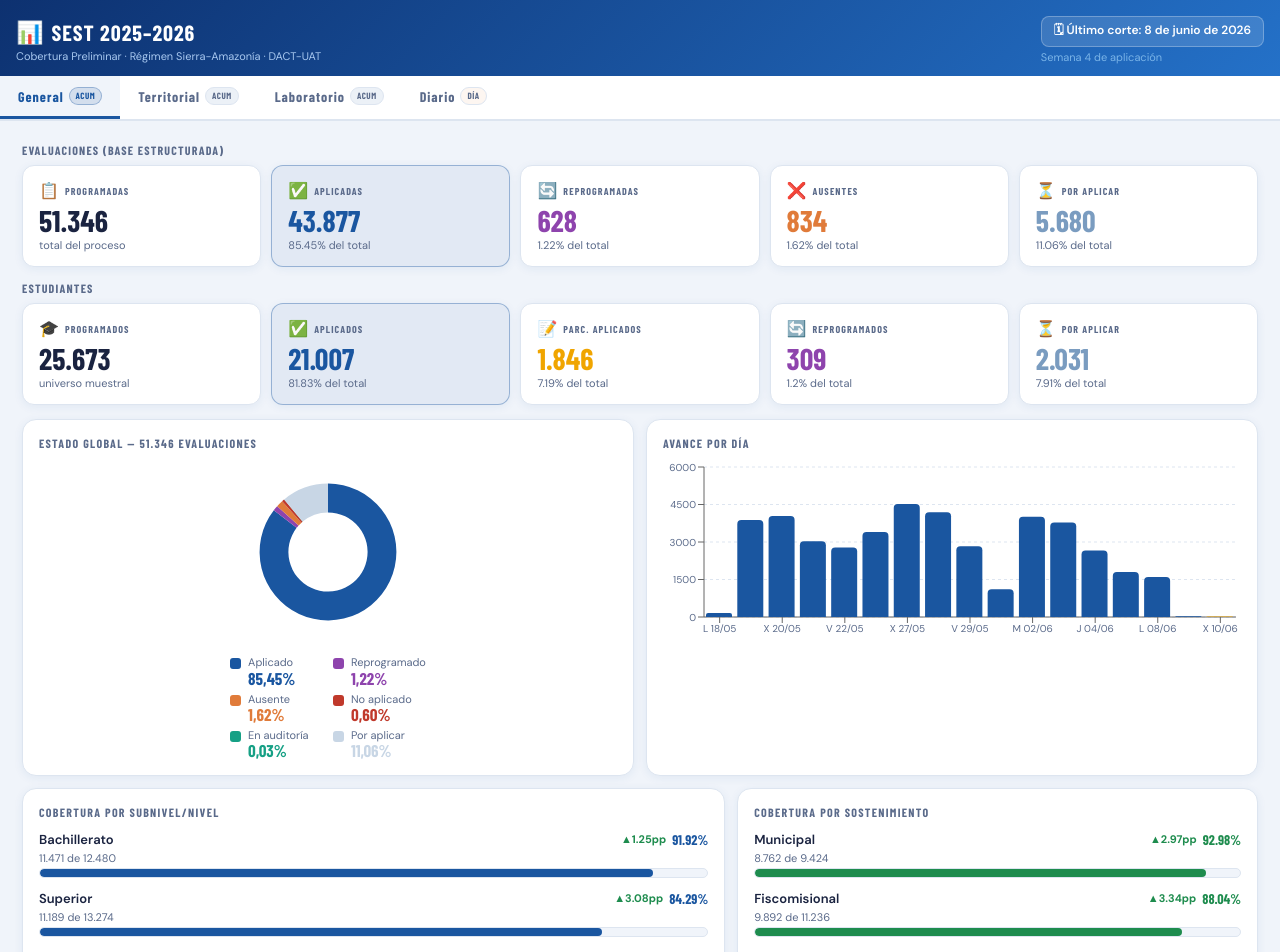
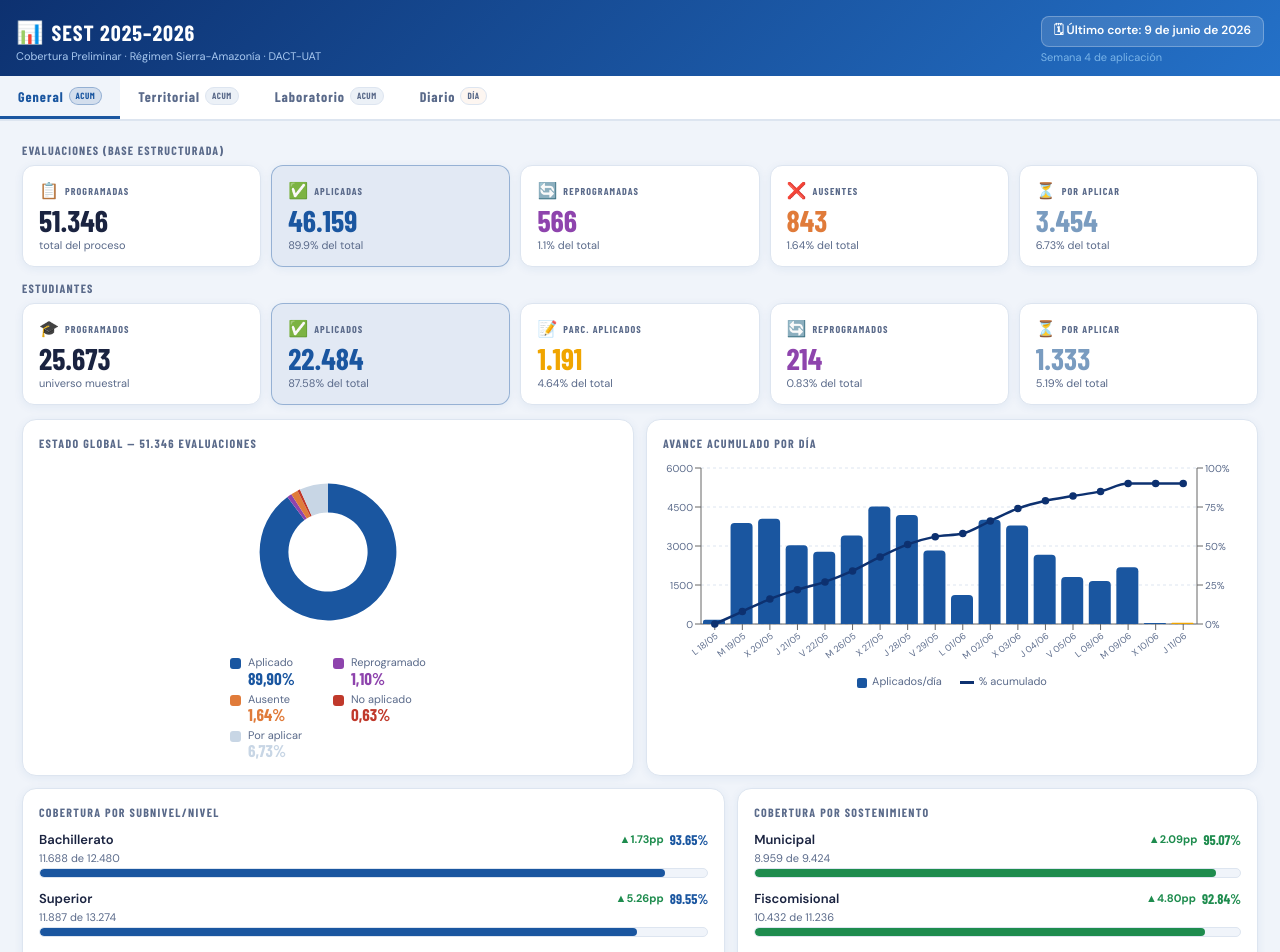
Before and after one commit to k7py77nzj8-arch/sest-dashboard, a React (Vite) app: page / in a window 1280 px wide. Shown: the top 952 px of the page. Built offline with nearby package versions, Linux system fonts and the light colour scheme; a web font is replaced by a local one.

Commit message:
Add files via upload

```diff
--- a/src/App.jsx
+++ b/src/App.jsx
@@ -1,7 +1,7 @@
 import { useState } from "react";
 import {
   BarChart, Bar, XAxis, YAxis, CartesianGrid, Tooltip,
-  ResponsiveContainer, Cell, LineChart, Line, Legend
+  ResponsiveContainer, Cell, LineChart, Line, Legend, ComposedChart
 } from "recharts";
 
 /* ══════════════════════════════════════════════════════
@@ -1808,10 +1808,160 @@ const DATOS = {
     diaNoInicioN: 4,
     diaNotaSesion: "14 reprogramados por cambio de fecha; 4 sesiones sin iniciar de 121 (96,69% ejecutadas)",
   },
+
+  "09/06": {
+    corte: "9 de junio de 2026",
+    semana: "Semana 4",
+    soloDialy: false,
+    // Evaluaciones acumuladas
+    evalProgramadas: 51346,
+    evalAplicadas:   46159,   evalAplicadasPct: 89.90,
+    evalReprogramadas: 566,   evalReprogramadasPct: 1.10,
+    evalAusentes: 843,        evalAusentesPct: 1.64,
+    evalNoAplicado: 324,
+    evalEnAuditoria: 0,
+    evalPorAplicar: 3454,     evalPorAplicarPct: 6.73,
+    // Estudiantes acumulados
+    estProgramados: 25673,
+    estAplicados:   22484,    estAplicadosPct: 87.58,
+    estParcial: 1191,         estParcialPct: 4.64,
+    estAusentes: 290,
+    estReprogramados: 214,    estReprogramadosPct: 0.83,
+    estEnAuditoria: 0,
+    estPorAplicar: 1333,      estPorAplicarPct: 5.19,
+    globalPie: [
+      { name: "Aplicado",     value: 46159, pct: "89,90%", color: C.aplicado     },
+      { name: "Reprogramado", value: 566,   pct: "1,10%",  color: C.reprogramado },
+      { name: "Ausente",      value: 843,   pct: "1,64%",  color: C.ausente      },
+      { name: "No aplicado",  value: 324,   pct: "0,63%",  color: C.noAplicado   },
+      { name: "Por aplicar",  value: 3454,  pct: "6,73%",  color: C.porAplicar   },
+    ],
+    // Subniveles
+    subniveles: [
+      { nivel: "Bachillerato", aplicado: 11688, total: 12480, pct: 93.65 },
+      { nivel: "Superior",     aplicado: 11887, total: 13274, pct: 89.55 },
+      { nivel: "Media",        aplicado: 11475, total: 12902, pct: 88.94 },
+      { nivel: "Elemental",    aplicado: 11109, total: 12690, pct: 87.54 },
+    ],
+    // Sostenimiento
+    sostenimiento: [
+      { tipo: "Municipal",     pct: 95.07, aplicado: 8959,  total: 9424  },
+      { tipo: "Fiscomisional", pct: 92.84, aplicado: 10432, total: 11236 },
+      { tipo: "Fiscal",        pct: 88.23, aplicado: 15362, total: 17412 },
+      { tipo: "Particular",    pct: 85.93, aplicado: 11406, total: 13274 },
+    ],
+    // Área
+    areaUrbana: { aplicado: 29853, total: 32716, pct: 91.25 },
+    areaRural:  { aplicado: 16306, total: 18630, pct: 87.53 },
+    // Provincias
+    provincias: [
+      { provincia: "Bolívar",      pct: 99.72, aplicado: 353,  programado: 354   },
+      { provincia: "Cañar",        pct: 98.35, aplicado: 1192, programado: 1212  },
+      { provincia: "Zamora Ch.",   pct: 96.47, aplicado: 355,  programado: 368   },
+      { provincia: "Imbabura",     pct: 94.67, aplicado: 3039, programado: 3210  },
+      { provincia: "Carchi",       pct: 92.59, aplicado: 1237, programado: 1336  },
+      { provincia: "Pastaza",      pct: 92.14, aplicado: 586,  programado: 636   },
+      { provincia: "Pichincha",    pct: 91.99, aplicado: 23885,programado: 25964 },
+      { provincia: "Azuay",        pct: 88.39, aplicado: 3638, programado: 4116  },
+      { provincia: "Loja",         pct: 88.02, aplicado: 2380, programado: 2704  },
+      { provincia: "Tungurahua",   pct: 87.97, aplicado: 2880, programado: 3274  },
+      { provincia: "Chimborazo",   pct: 86.91, aplicado: 1547, programado: 1780  },
+      { provincia: "Cotopaxi",     pct: 85.92, aplicado: 1806, programado: 2102  },
+      { provincia: "Napo",         pct: 85.42, aplicado: 984,  programado: 1152  },
+      { provincia: "Sucumbíos",    pct: 83.71, aplicado: 899,  programado: 1074  },
+      { provincia: "Morona S.",    pct: 71.26, aplicado: 647,  programado: 908   },
+      { provincia: "Orellana",     pct: 63.24, aplicado: 731,  programado: 1156  },
+    ],
+    // Labs
+    labTotal: 596,
+    labAplicados: 515,    labAplicadosPct: 86.41,
+    labParcial: 23,       labParcialPct: 3.86,
+    labPorAplicar: 57,    labPorAplicarPct: 9.56,
+    labBajo95: 73,
+    labBajo90: 15,
+    labsBajo95: [
+      { prov: "Pichincha",        n: 39 }, { prov: "Azuay",           n: 8  },
+      { prov: "Loja",             n: 4  }, { prov: "Napo",             n: 4  },
+      { prov: "Carchi",           n: 3  }, { prov: "Chimborazo",       n: 3  },
+      { prov: "Morona Santiago",  n: 3  }, { prov: "Sucumbíos",        n: 3  },
+      { prov: "Zamora Chinchipe", n: 2  }, { prov: "Imbabura",         n: 1  },
+      { prov: "Orellana",         n: 1  }, { prov: "Pastaza",          n: 1  },
+      { prov: "Tungurahua",       n: 1  },
+    ],
+    avanceSemanal: [
+      { dia: "L 18/05", aplicados: 165,  acum: 165,   pct: 0  },
+      { dia: "M 19/05", aplicados: 3885, acum: 4050,  pct: 8  },
+      { dia: "X 20/05", aplicados: 4045, acum: 8095,  pct: 16 },
+      { dia: "J 21/05", aplicados: 3033, acum: 11128, pct: 22 },
+      { dia: "V 22/05", aplicados: 2779, acum: 13907, pct: 27 },
+      { dia: "M 26/05", aplicados: 3405, acum: 17312, pct: 34 },
+      { dia: "X 27/05", aplicados: 4521, acum: 21833, pct: 43 },
+      { dia: "J 28/05", aplicados: 4191, acum: 26024, pct: 51 },
+      { dia: "V 29/05", aplicados: 2827, acum: 28851, pct: 56 },
+      { dia: "L 01/06", aplicados: 1111, acum: 29962, pct: 58 },
+      { dia: "M 02/06", aplicados: 4013, acum: 33975, pct: 66 },
+      { dia: "X 03/06", aplicados: 3787, acum: 37762, pct: 74 },
+      { dia: "J 04/06", aplicados: 2664, acum: 40426, pct: 79 },
+      { dia: "V 05/06", aplicados: 1805, acum: 42231, pct: 82 },
+      { dia: "L 08/06", aplicados: 1658, acum: 43889, pct: 85 },
+      { dia: "M 09/06", aplicados: 2185, acum: 46074, pct: 90 },
+      { dia: "X 10/06", aplicados: 35,   acum: 46109, pct: 90 }, // parcial al corte
+      { dia: "J 11/06", aplicados: 50,   acum: 46159, pct: 90 }, // parcial al corte
+    ],
+    // Cobertura diaria 09/06
+    diaCobPct: 91.04,
+    diaAplicados: 2185,
+    diaProgramados: 2400,
+    diaAusentes: 59,
+    diaNoAplicados: 13,
+    diaReprogramados: 143,
+    diaLabsTotal: 184,
+    diaLabsInicio: 170,
+    diaLabsInicioPct: 92.39,
+    diaSesiones: [
+      { sesion: "S1", total: 1147, aplicado: 1099, pct: 95.82 },
+      { sesion: "S2", total: 1044, aplicado: 931,  pct: 89.18 },
+      { sesion: "S3", total: 131,  aplicado: 104,  pct: 79.39 },
+      { sesion: "S4", total: 78,   aplicado: 51,   pct: 65.38 },
+    ],
+    diaEstProgramados: 25673,
+    diaEstAplicados:   22484,  diaEstAplicadosPct: 87.58,
+    diaEstParcial: 1191,       diaEstParcialPct: 4.64,
+    diaEstAusentes: 290,
+    diaEstReprogramados: 214,  diaEstReprogramadosPct: 0.83,
+    diaEstPorAplicar: 1333,    diaEstPorAplicarPct: 5.19,
+    diaEstPie: [
+      { name: "Aplicado",        value: 22484, pct: "87,58%", color: "#1a56a0" },
+      { name: "Parc. aplicado",  value: 1191,  pct: "4,64%",  color: "#f0a500" },
+      { name: "Reprogramado",    value: 214,   pct: "0,83%",  color: "#8e44ad" },
+      { name: "Ausente",         value: 290,   pct: "1,13%",  color: "#e07b3a" },
+      { name: "Por aplicar",     value: 1333,  pct: "5,19%",  color: "#c8d6e5" },
+    ],
+    diaAusentismoObs: [
+      { motivo: "Ausente",        n: 29 },
+      { motivo: "Enfermedad",     n: 20 },
+      { motivo: "Calamidad",      n: 4  },
+      { motivo: "Fuera del país", n: 4  },
+      { motivo: "Deportista",     n: 1  },
+      { motivo: "Hospitalizado",  n: 1  },
+    ],
+    diaNoAplicadosObs: [
+      { obs: "Retirado",       n: 11, pct: "84,6%" },
+      { obs: "Estudiante NEE", n: 2,  pct: "15,4%" },
+    ],
+    diaReprogramadosObs: [
+      { obs: "Falla eléctrica",                n: 97, pct: "67,8%" },
+      { obs: "Cambio de fecha de aplicación",  n: 35, pct: "24,5%" },
+      { obs: "Falla técnica",                  n: 11, pct: "7,7%"  },
+    ],
+    diaNoInicio: "Falla eléctrica (6) / IE difícil acceso (2) / Sin registro (6)",
+    diaNoInicioN: 14,
+    diaNotaSesion: "143 reprogramados (falla eléctrica 67,8%); 14 sesiones sin iniciar de 184 (92,39% ejecutadas)",
+  },
 };
 
 /* Orden cronológico de fechas disponibles */
-const FECHAS_ORDEN = ["19/05", "20/05", "21/05", "22/05", "26/05", "27/05", "28/05", "29/05", "01/06", "02/06", "03/06", "04/06", "05/06", "08/06"]; // agregar nuevas fechas aquí
+const FECHAS_ORDEN = ["19/05", "20/05", "21/05", "22/05", "26/05", "27/05", "28/05", "29/05", "01/06", "02/06", "03/06", "04/06", "05/06", "08/06", "09/06"]; // agregar nuevas fechas aquí
 
 /* ══════════════════════════════════════════════════════
    COMPONENTES
@@ -2118,20 +2268,40 @@ export default function SestDashboard() {
 
             {/* Avance acumulado */}
             <Card>
-              <ST>Avance por día</ST>
-              <ResponsiveContainer width="100%" height={190}>
-                <BarChart data={d.avanceSemanal} barSize={26}>
+              <ST>Avance acumulado por día</ST>
+              {d.avanceSemanal && d.avanceSemanal.length > 0 ? (<>
+              <ResponsiveContainer width="100%" height={210}>
+                <ComposedChart data={d.avanceSemanal} barSize={22} margin={{ top: 6, right: 4, left: 0, bottom: 0 }}>
                   <CartesianGrid strokeDasharray="3 3" stroke={C.border} vertical={false} />
-                  <XAxis dataKey="dia" tick={{ fontSize: 10, fill: C.muted }} />
-                  <YAxis tick={{ fontSize: 10, fill: C.muted }} width={36} />
+                  <XAxis dataKey="dia" tick={{ fontSize: 9, fill: C.muted }}
+                    interval={0} angle={-38} textAnchor="end" height={48} />
+                  <YAxis yAxisId="left" tick={{ fontSize: 10, fill: C.muted }} width={38} />
+                  <YAxis yAxisId="right" orientation="right" domain={[0, 100]}
+                    tickFormatter={v => `${v}%`} tick={{ fontSize: 10, fill: C.muted }} width={40} />
                   <Tooltip content={<CTip />} />
-                  <Bar dataKey="aplicados" name="Aplicados" radius={[4, 4, 0, 0]}>
+                  <Bar yAxisId="left" dataKey="aplicados" name="Aplicados" radius={[4, 4, 0, 0]}>
                     {d.avanceSemanal.map((_, i) => (
                       <Cell key={i} fill={i === d.avanceSemanal.length - 1 ? C.amarillo : C.aplicado} />
                     ))}
                   </Bar>
-                </BarChart>
+                  <Line yAxisId="right" type="monotone" dataKey="pct" name="% acumulado"
+                    stroke={C.headerFrom} strokeWidth={2.5}
+                    dot={{ r: 2.5, fill: C.headerFrom }} activeDot={{ r: 4 }} />
+                </ComposedChart>
               </ResponsiveContainer>
+              <div style={{ display: "flex", justifyContent: "center", gap: 18, marginTop: 2,
+                fontFamily: FONT_BODY, fontSize: 11, color: C.muted }}>
+                <span><span style={{ display: "inline-block", width: 10, height: 10,
+                  background: C.aplicado, borderRadius: 2, marginRight: 5, verticalAlign: "middle" }} />Aplicados/día</span>
+                <span><span style={{ display: "inline-block", width: 14, height: 3,
+                  background: C.headerFrom, marginRight: 5, verticalAlign: "middle" }} />% acumulado</span>
+              </div>
+              </>) : (
+                <div style={{ padding: "28px 12px", textAlign: "center", fontFamily: FONT_BODY,
+                  fontSize: 13, color: C.muted }}>
+                  Este corte no incluye serie de avance acumulado por día.
+                </div>
+              )}
             </Card>
           </div>
 
```
